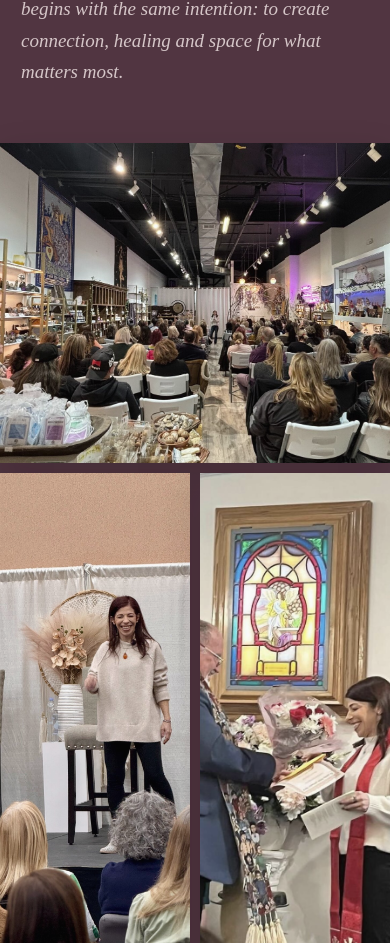
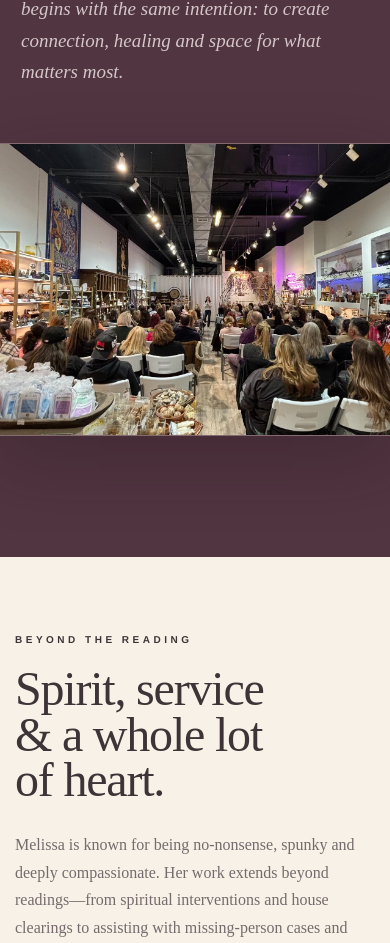
Before and after one commit to evaneiglarsh-code/Melissa-Website, a Next.js app: page / in a window 390 px wide. Shown: the part 5353-6296 px from the top of the page. Built offline with nearby package versions, Linux system fonts and the light colour scheme.

Commit message:
Refocus gallery section on full-room image

```diff
--- a/app/globals.css
+++ b/app/globals.css
@@ -113,23 +113,16 @@ img, video { display: block; }
 .action-copy h2 { font-size: clamp(49px, 5vw, 72px); }
 .action-copy > p:last-child { margin-top: 28px; color: #d5c6c8; font-size: 16px; line-height: 1.7; }
 .action-note { margin: 0 0 18px; max-width: 500px; padding-left: 34px; border-left: 1px solid rgba(255,255,255,.24); color: #d5c6c8; font-size: 19px; line-height: 1.65; font-style: italic; }
-.action-collage { display: grid; grid-template-columns: repeat(12, 1fr); grid-auto-rows: 90px; grid-auto-flow: dense; gap: 16px; }
-.collage-photo { position: relative; overflow: hidden; margin: 0; background: #6f5259; box-shadow: 0 14px 35px rgba(29,17,21,.18); }
-.collage-photo img { object-fit: cover; filter: saturate(.84) contrast(.97); transition: transform .65s ease, filter .65s ease; }
-.collage-photo:hover img { transform: scale(1.025); filter: saturate(.95) contrast(1); }
-.collage-full-room { grid-column: 1 / 9; grid-row: span 5; }
-.collage-stage-smile { grid-column: 9 / 13; grid-row: span 5; }
-.collage-mavis { grid-column: 1 / 5; grid-row: span 4; }
-.collage-private-reading { grid-column: 5 / 9; grid-row: span 4; }
-.collage-church { grid-column: 9 / 13; grid-row: span 4; }
-.collage-holding-space { grid-column: 1 / 4; grid-row: span 5; }
-.collage-bill { grid-column: 4 / 7; grid-row: span 5; }
-.collage-teaching-wide { grid-column: 7 / 13; grid-row: span 5; }
-.collage-stage-smile img { object-position: 50% 34%; }
-.collage-mavis img, .collage-private-reading img { object-position: 50% 38%; }
-.collage-church img { object-position: 50% 32%; }
-.collage-holding-space img { object-position: 50% 42%; }
-.collage-bill img { object-position: 50% 34%; }
+.action-feature {
+  position: relative;
+  min-height: 560px;
+  margin-top: 8px;
+  overflow: hidden;
+  background: #6f5259;
+  border: 1px solid rgba(255,255,255,.14);
+  box-shadow: 0 24px 65px rgba(29,17,21,.28);
+}
+.action-feature img { object-fit: cover; object-position: center 48%; }
 
 .mission { display: grid; grid-template-columns: 1.07fr .93fr; gap: 10vw; align-items: center; }
 .mission-copy > p:not(.eyebrow) { max-width: 555px; color: var(--muted); font-size: 16px; line-height: 1.74; }
@@ -186,7 +179,7 @@ img, video { display: block; }
   .story-heading { grid-template-columns: 1fr; gap: 25px; }
   .site-footer { grid-template-columns: 1fr auto; }
   .site-footer nav { display: none; }
-  .action-collage { grid-auto-rows: 75px; }
+  .action-feature { min-height: 460px; }
   .mission { gap: 60px; }
 }
 
@@ -227,15 +220,8 @@ img, video { display: block; }
   .action-heading { grid-template-columns: 1fr; gap: 25px; margin-bottom: 38px; }
   .action-copy { padding-right: 0; }
   .action-note { padding: 18px 6px 0; border-left: 0; border-top: 1px solid rgba(255,255,255,.24); }
-  .action-collage { grid-template-columns: repeat(2, 1fr); grid-auto-rows: 155px; gap: 10px; width: 100%; }
-  .collage-full-room { grid-column: 1 / -1; grid-row: 1 / span 2; }
-  .collage-stage-smile { grid-column: 1; grid-row: 3 / span 3; }
-  .collage-church { grid-column: 2; grid-row: 3 / span 3; }
-  .collage-mavis { grid-column: 1; grid-row: 6 / span 2; }
-  .collage-private-reading { grid-column: 2; grid-row: 6 / span 2; }
-  .collage-holding-space { grid-column: 1; grid-row: 8 / span 3; }
-  .collage-bill { grid-column: 2; grid-row: 8 / span 3; }
-  .collage-teaching-wide { grid-column: 1 / -1; grid-row: 11 / span 2; }
+  .action-feature { width: 100%; min-height: 0; aspect-ratio: 4 / 3; border-inline: 0; }
+  .action-feature img { object-position: 53% 50%; }
   .mission-photo { min-height: 570px; width: calc(100% - 30px); margin-left: 30px; }
   .mission-stamp { left: -30px; bottom: 30px; width: 130px; height: 130px; }
   .ornament-heading { gap: 13px; }
--- a/app/page.tsx
+++ b/app/page.tsx
@@ -2,13 +2,6 @@ import Image from "next/image";
 import melissaHeadshot from "../public/melissa-headshot.jpeg";
 import mcMonogram from "../public/mc-monogram.png";
 import galleryFullRoom from "../public/gallery-full-room.jpg";
-import galleryStageSmile from "../public/gallery-stage-smile.jpg";
-import galleryMavis from "../public/gallery-mavis.jpg";
-import galleryPrivateReading from "../public/gallery-private-reading.jpg";
-import galleryChurch from "../public/gallery-church.jpg";
-import galleryHoldingSpace from "../public/gallery-holding-space.jpg";
-import galleryBill from "../public/gallery-bill.jpg";
-import galleryTeachingWide from "../public/gallery-teaching-wide.jpg";
 import paddleMeditation from "../public/paddle-meditation.jpg";
 import StoryVideo from "./StoryVideo";
 
@@ -51,17 +44,6 @@ const testimonials = [
     name: "Bill Philipps",
     role: "Psychic medium & author",
   },
-];
-
-const actionGallery = [
-  { src: galleryFullRoom, alt: "A full audience gathered for one of Melissa's live gallery events", className: "collage-full-room" },
-  { src: galleryStageSmile, alt: "Melissa smiling while speaking on stage", className: "collage-stage-smile" },
-  { src: galleryMavis, alt: "Melissa sharing a tender moment after a reading", className: "collage-mavis" },
-  { src: galleryPrivateReading, alt: "Melissa connecting with a guest during a private reading", className: "collage-private-reading" },
-  { src: galleryChurch, alt: "Melissa at The Journey Within Spiritual Church", className: "collage-church" },
-  { src: galleryHoldingSpace, alt: "Melissa connecting personally with members of an audience", className: "collage-holding-space" },
-  { src: galleryBill, alt: "Melissa with psychic medium and author Bill Philipps", className: "collage-bill" },
-  { src: galleryTeachingWide, alt: "Melissa teaching before a live audience", className: "collage-teaching-wide" },
 ];
 
 export default function Home() {
@@ -174,13 +156,15 @@ export default function Home() {
           </div>
           <p className="action-note">No two rooms are the same. Every gathering begins with the same intention: to create connection, healing and space for what matters most.</p>
         </div>
-        <div className="action-collage shell">
-          {actionGallery.map((photo) => (
-            <figure className={`collage-photo ${photo.className}`} key={photo.className}>
-              <Image src={photo.src} alt={photo.alt} fill placeholder="blur" sizes="(max-width: 720px) 50vw, 42vw" />
-            </figure>
-          ))}
-        </div>
+        <figure className="action-feature shell">
+          <Image
+            src={galleryFullRoom}
+            alt="A full audience gathered for one of Melissa's live gallery events"
+            fill
+            placeholder="blur"
+            sizes="(max-width: 720px) 100vw, 1300px"
+          />
+        </figure>
       </section>
 
       <section className="mission section shell">
```
